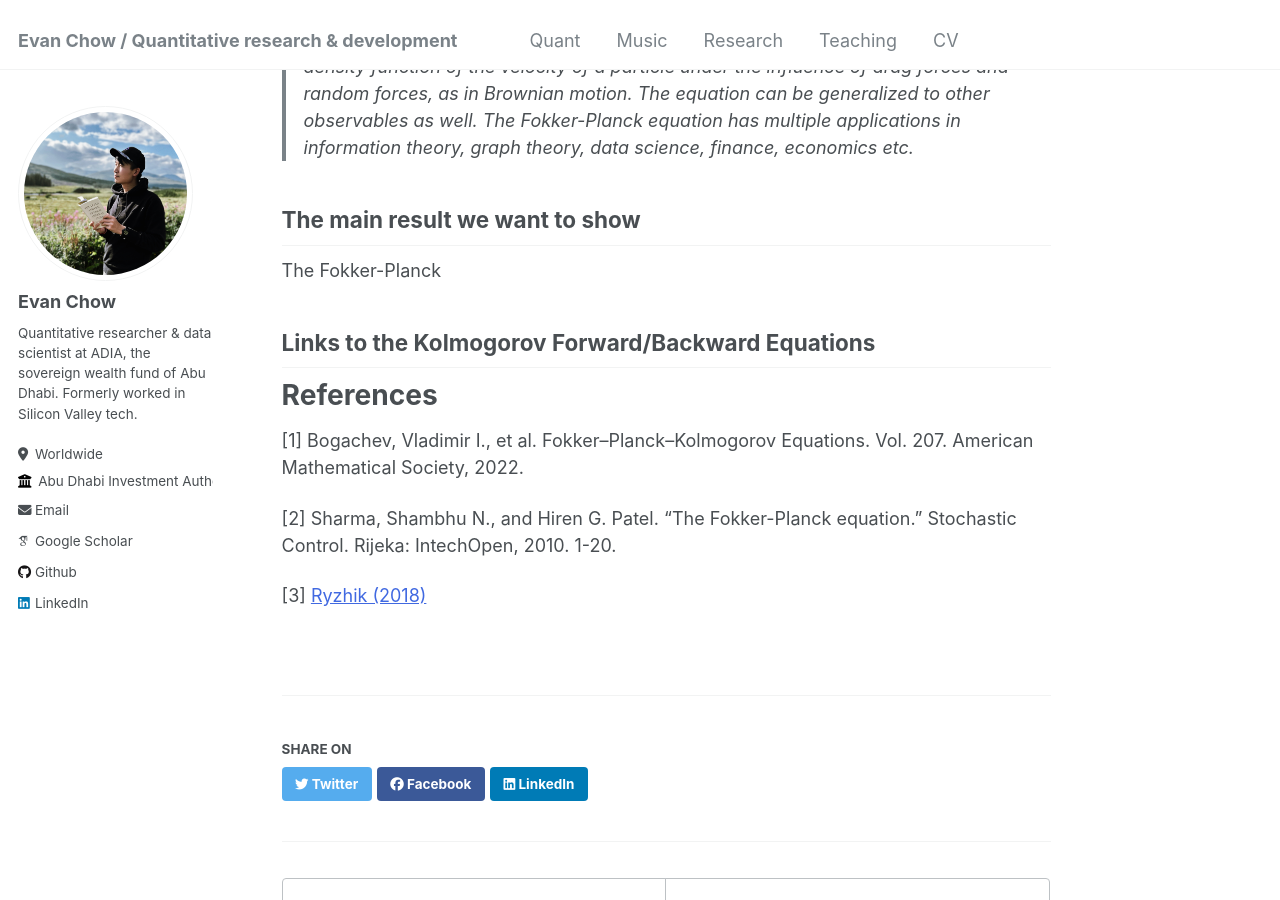
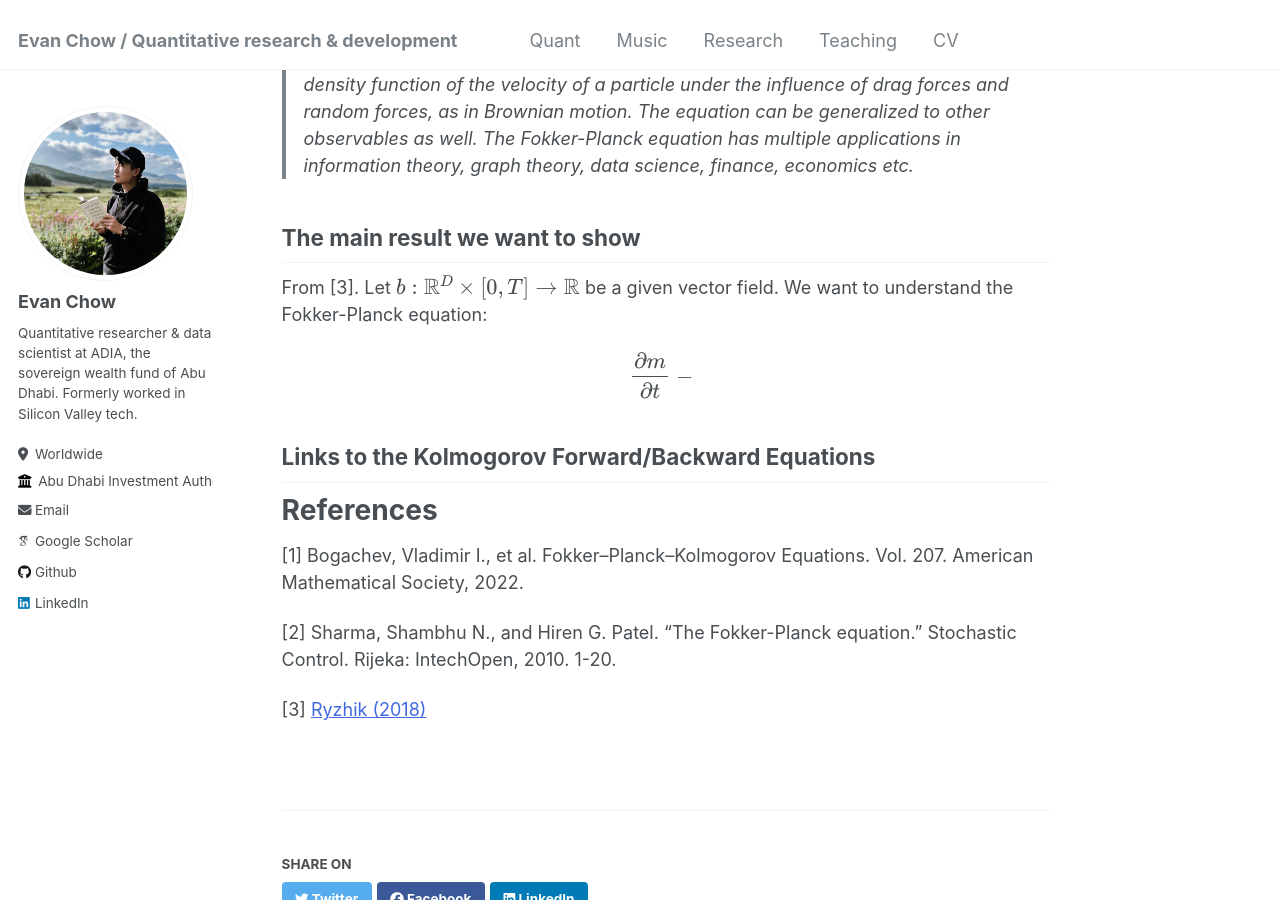
Before and after one commit to evnchw/evnchw.github.io, a Jekyll site: the page built from _quant/20240630_refresher_fokker_planck.md, in a window 1280 px wide and 900 px high, scrolled down 1021 px. Built offline with Jekyll 4.4.1, drawn with Linux system fonts in a browser that asks for light colours; some web fonts are replaced.

Commit message:
Quick commit.

```diff
--- a/_quant/20240630_refresher_fokker_planck.md
+++ b/_quant/20240630_refresher_fokker_planck.md
@@ -19,7 +19,7 @@ There are various ways to look at Fokker-Planck (see [1] for a relatively recent
 
 In other words, we go backward: we have the the FP equation for how a probability density evolves, and then we want to understand which probability densities can satisfy this. This is important because it tells us what our theoretical (distributional) boundaries are for modeling many-agent behavior in MFG and what is required to take advantage of MFG results.
 
-# In a nutshell: the FP equation is a way to model the evolution of a probability density over time
+## In a nutshell: the FP equation is a way to model the evolution of a probability density over time
 
 From [Wikipedia](https://en.wikipedia.org/wiki/Fokker%E2%80%93Planck_equation):
 
@@ -27,7 +27,13 @@ From [Wikipedia](https://en.wikipedia.org/wiki/Fokker%E2%80%93Planck_equation):
 
 ## The main result we want to show
 
-The Fokker-Planck
+From [3]. Let $$b: \mathbb{R}^D \times [0, T] \to \mathbb{R}$$ be a given vector field. We want to understand the Fokker-Planck equation:
+
+$$
+\begin{align}
+    \frac{\partial m}{\partial t} - \
+\end{align}
+$$
 
 ## Links to the Kolmogorov Forward/Backward Equations
 
```
